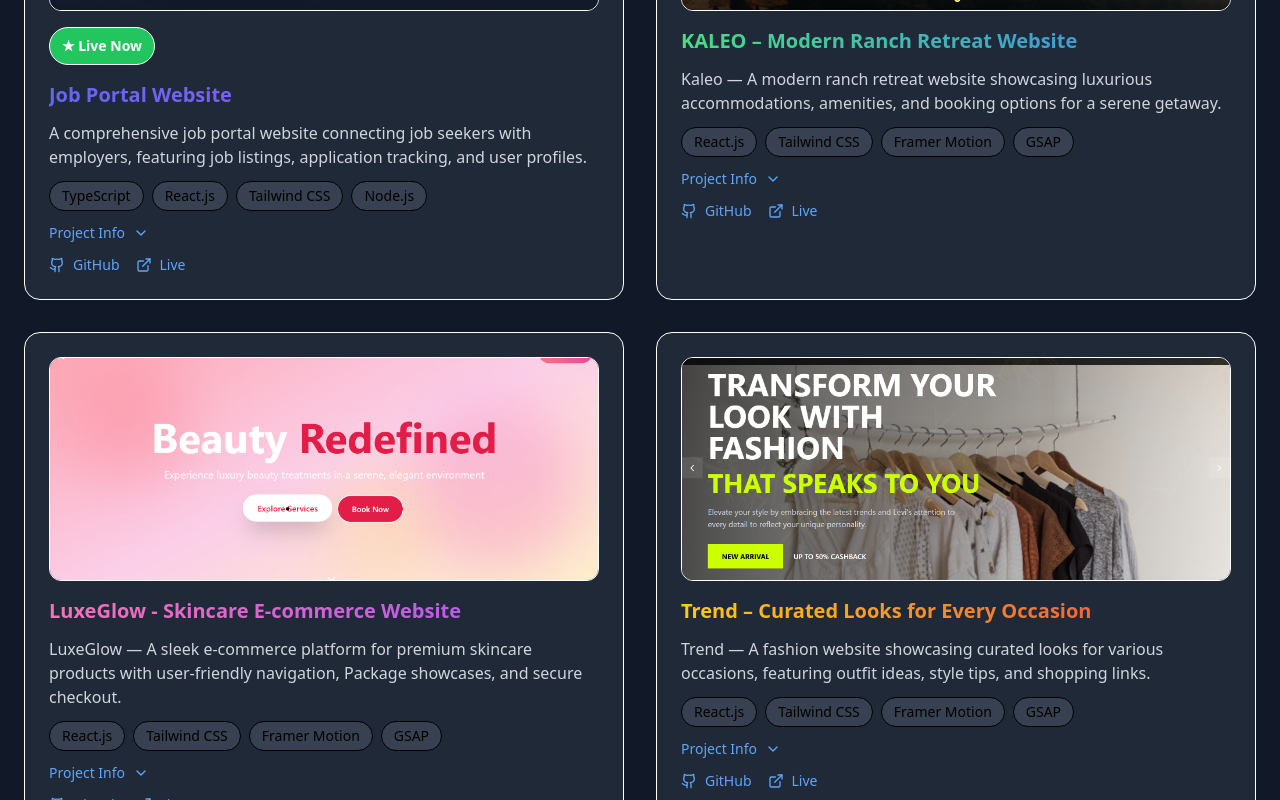
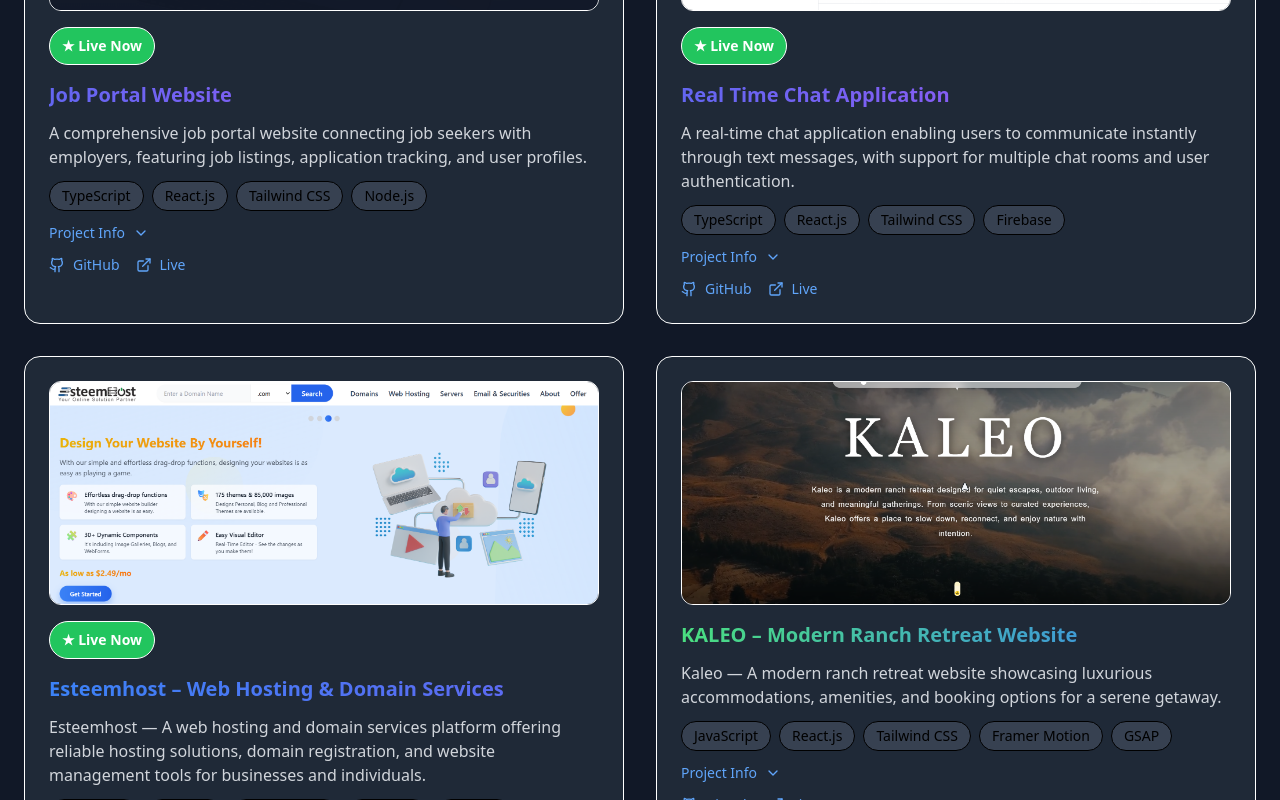
Before and after one commit to Avinash07x/Avinashx2, a React (Vite) app in the folder Avinash/: page / in a window 1280 px wide. Shown: the part 3840-4640 px from the top of the page. Built offline with nearby package versions, Linux system fonts and the light colour scheme.

Commit message:
add new Updated code

```diff
--- a/Avinash/src/pages/Projects.jsx
+++ b/Avinash/src/pages/Projects.jsx
@@ -11,6 +11,8 @@ import {
 
 /* IMAGES */
 import Job1 from "../assets/Job.png";
+import Chat1 from "../assets/Chat1.png";
+import Emhost1 from "../assets/Emhost1.png";
 import Fitness1 from "../assets/GYM.png";
 import Wood1 from "../assets/woodland1.png";
 import Todo1 from "../assets/Todo.png";
@@ -42,10 +44,38 @@ const projects = [
     live: true, // ✅ Added live status
   },
   {
+    title: "Real Time Chat Application",
+    description:
+      "A real-time chat application enabling users to communicate instantly through text messages, with support for multiple chat rooms and user authentication.",
+    tech: ["TypeScript","React.js", "Tailwind CSS", "Firebase"],
+    github: "https://github.com/Avinash07x/Real-Time-chat-.git",
+    demo: "https://real-time-chat-hazel-nine.vercel.app/",
+    info: [
+      "A real-time chat application enabling users to communicate instantly.",
+      "Supports multiple chat rooms and user authentication.",
+    ],
+    image: Chat1,
+    color: "from-indigo-500 to-purple-500",
+    live: true, // ✅ Added live status
+  },
+  {
+    title: "Esteemhost – Web Hosting & Domain Services",
+    description: "Esteemhost — A web hosting and domain services platform offering reliable hosting solutions, domain registration, and website management tools for businesses and individuals.",
+    tech: ["JavaScript","React.js", "Tailwind CSS", "Firebase", "Node.js"],
+    github: "https://github.com/Avinash07x/Project-Internship-2.git",
+    demo: "https://esteemhost-host.vercel.app/",
+    info: [
+      "Esteemhost is a web hosting and domain services platform offering reliable hosting solutions, domain registration, and website management tools.",
+    ],
+    image: Emhost1,
+    color: "from-blue-500 to-indigo-500",
+    live: true, // ✅ Added live status
+  },
+  {
     title: "KALEO – Modern Ranch Retreat Website",
     description:
       "Kaleo — A modern ranch retreat website showcasing luxurious accommodations, amenities, and booking options for a serene getaway.",
-    tech: ["React.js", "Tailwind CSS", "Framer Motion", "GSAP"],
+    tech: ["JavaScript", "React.js", "Tailwind CSS", "Framer Motion", "GSAP"],
     github: "https://github.com/Avinash07x/Travel.git",
     demo: "https://kaleo-three.vercel.app/",
     info: [
@@ -58,7 +88,7 @@ const projects = [
     title: "LuxeGlow - Skincare E-commerce Website",
     description:
       "LuxeGlow — A sleek e-commerce platform for premium skincare products with user-friendly navigation, Package showcases, and secure checkout.",
-    tech: ["React.js", "Tailwind CSS", "Framer Motion", "GSAP"],
+    tech: ["JavaScript","React.js", "Tailwind CSS", "Framer Motion", "GSAP"],
     github: "https://github.com/Avinash07x/LuxeGlow.git",
     demo: "https://luxe-glow-nine.vercel.app/",
     info: [
@@ -71,7 +101,7 @@ const projects = [
     title: "Trend – Curated Looks for Every Occasion",
     description:
       "Trend — A fashion website showcasing curated looks for various occasions, featuring outfit ideas, style tips, and shopping links.",
-    tech: ["React.js", "Tailwind CSS", "Framer Motion", "GSAP"],
+    tech: ["JavaScript","React.js", "Tailwind CSS", "Framer Motion", "GSAP"],
     github: "https://github.com/Avinash07x/TREND.git",
     demo: "https://trend-flame.vercel.app/",
     info: [
@@ -83,7 +113,7 @@ const projects = [
   {
     title: "DC Keepers – Reliable Web Hosting & Digital Solutions",
     description: "DC Keepers — A web hosting and digital solutions platform offering reliable hosting services, domain registration, and website management tools for businesses and individuals.",
-    tech: ["React.js", "Tailwind CSS", "Firebase", "Node.js"],
+    tech: ["JavaScript", "React.js", "Tailwind CSS", "Firebase", "Node.js"],
     github: "https://github.com/Avinash07x/Avinash07x-Internship-Project-1.git",
     demo: "https://digitalcloud-psi.vercel.app/",
     info: [
@@ -96,7 +126,7 @@ const projects = [
     title: "Fitness Pro – Modern Gym & Fitness Website",
     description:
       "Fitness Pro — A modern gym and fitness website showcasing services, trainers, class schedules, and membership options.",
-    tech: ["React.js", "Tailwind CSS", "Framer Motion", "GSAP"],
+    tech: ['JavaScript',"React.js", "Tailwind CSS", "Framer Motion", "GSAP"],
     github: "https://github.com/Avinash07x/Fitness.git",
     demo: "https://fitness-omega-nine.vercel.app/",
     info: [
@@ -109,7 +139,7 @@ const projects = [
     title: "WOODLAND – Architecture & Interior Design Studio",
     description:
       "Woodland — A modern architecture and interior design studio website showcasing portfolio, services, and client testimonials.",
-    tech: ["React.js", "Tailwind CSS", "Framer Motion", "GSAP"],
+    tech: ["JavaScript","React.js", "Tailwind CSS", "Framer Motion", "GSAP"],
     github: "https://github.com/Avinash07x/Woodland.git",
     demo: "https://woodland-three.vercel.app/",
     info: [
@@ -121,7 +151,7 @@ const projects = [
   {
     title: "Unnatii – Premium Real Estate & Residential Projects",
     description: "Unnatii — A real estate website showcasing premium residential projects, property listings, and client services.",
-    tech: ["React.js", "Tailwind CSS", "React Router"],
+    tech: ["JavaScript", "React.js", "Tailwind CSS", "React Router"],
     github: "https://github.com/Avinash07x/Unnatii/tree/main/frontend",
     demo: "https://unnatii.vercel.app/",
     info: [
@@ -133,7 +163,7 @@ const projects = [
   {
     title: "Personal Portfolio Website",
     description: "Personal portfolio showcasing projects and skills.",
-    tech: ["React.js", "Tailwind CSS", "Framer Motion"],
+    tech: ["JavaScript", "React.js", "Tailwind CSS", "Framer Motion"],
     github: "https://github.com/Avinash07x/Avinashx2.git",
     demo: "https://avinashx2.vercel.app/",
     info: [
@@ -148,7 +178,7 @@ const projects = [
   {
     title: "Responsive Weather App",
     description: "Weather app providing real-time forecasts and conditions.",
-    tech: ["React.js", "Tailwind CSS", "Weather API"],
+    tech: ["JavaScript", "React.js", "Tailwind CSS", "Weather API"],
     github: "https://github.com/Avinash07x/weather",
     demo: "https://weather-lemon-delta.vercel.app/",
     info: [
@@ -164,7 +194,7 @@ const projects = [
     title: "Todo App with Progress Tracker",
     description:
       "Todo app featuring CRUD operations and progress tracking.",
-    tech: ["React.js", "Tailwind CSS", "Local Storage"],
+    tech: ["JavaScript", "React.js", "Tailwind CSS", "Local Storage"],
     github: "https://github.com/Avinash07x/Todo/tree/main/TODO",
     demo: "https://todo-mu-peach.vercel.app/",
     info: [
@@ -179,7 +209,7 @@ const projects = [
   {
     title: "Advanced Calendar App",
     description: "Calendar app with event management features.",
-    tech: ["React.js", "Tailwind CSS", "Date-fns"],
+    tech: ['JavaScript',"React.js", "Tailwind CSS", "Date-fns"],
     github: "https://github.com/Avinash07x/Calendar.git",
     demo: "https://calendar-beta-wheat.vercel.app/",
     info: [
@@ -193,7 +223,7 @@ const projects = [
   {
     title: "Simple Calculator",
     description: "Calculator app for basic arithmetic operations.",
-    tech: ["React.js", "Tailwind CSS"],
+    tech: ["JavaScript","React.js", "Tailwind CSS"],
     github: "https://github.com/Avinash07x/Calculator.git",
     demo: "https://calculator-blue-theta-18.vercel.app/",
     info: [
```
Also changed, not shown: Avinash/src/assets/Chat1.png (added), Avinash/src/assets/Emhost1.png (added).
